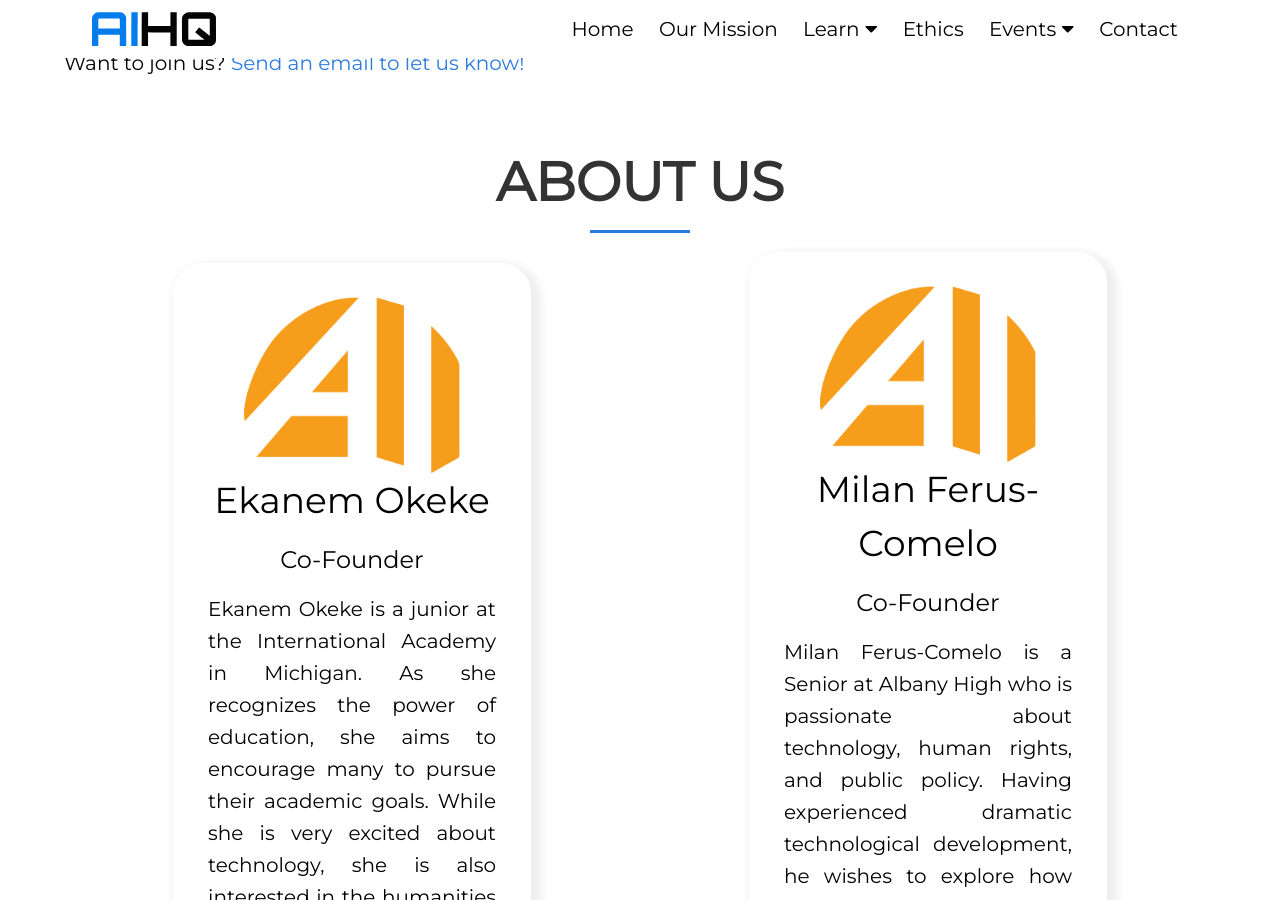
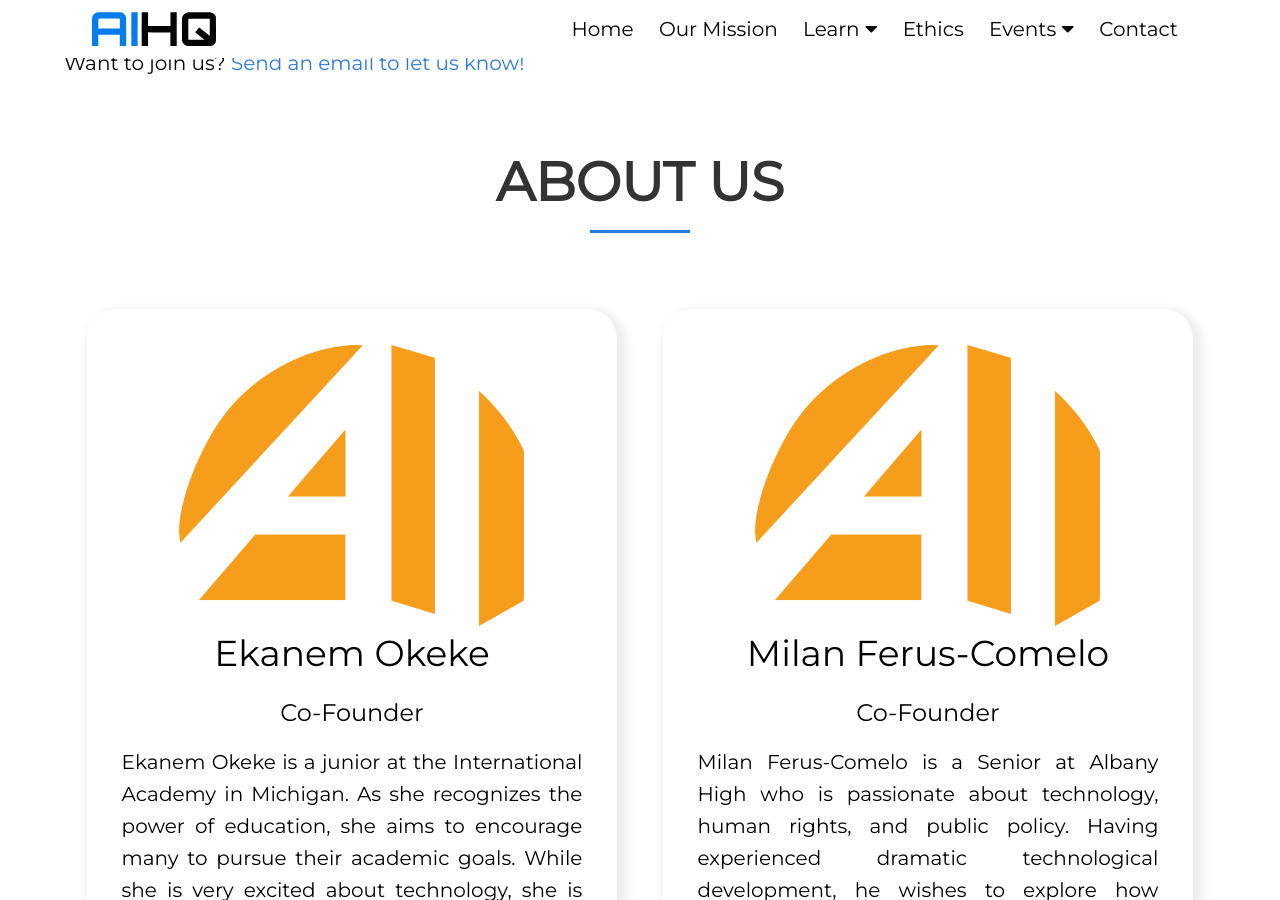
Before and after one commit to aihq/aihq-website, a Jekyll site: the page built from mission.html, in a window 1280 px wide and 900 px high, scrolled down 846 px. Built offline with Jekyll 4.4.1, drawn with Linux system fonts in a browser that asks for light colours; nearby versions of some CDN libraries.

Commit message:
Updated design of the Mission page

```diff
--- a/assets/css/main.scss
+++ b/assets/css/main.scss
@@ -308,11 +308,12 @@
     display: flex;
     align-items: center;
     justify-content: space-around;
+    margin-top: 7.5%;
 
     .team-member{
         padding: 3%;
         text-align: center;
-        width: 25%;
+        width: 40%;
 
         img {
             width: 75%;
@@ -329,9 +330,23 @@
             color: $grey-color
         }
 
-        i {
-            margin-right: 2.5%;
+        .socials {
+            display: flex;
+            flex-direction: row;
+            justify-content: space-around;
+            align-items: center;
+
+            a {
+                display: flex;
+                justify-content: center;
+                align-items: center;
+
+                i {
+                    margin-right: 10%;
+                }
+            }
         }
+
     }
 }
 
--- a/mission.html
+++ b/mission.html
@@ -22,10 +22,12 @@
                 <h5>Co-Founder</h5>
                 <p>Ekanem Okeke is a junior at the International Academy in Michigan. As she recognizes the power of education, she aims to encourage many to pursue their academic goals. While she is very excited about technology, she is also interested in the humanities and ethics.</p>
                 <hr>
+                <div class="socials">
                     <a href="mailto:ekanem@ai-hq.org">
                         <i class="fas fa-envelope"></i>
                         Mail
                     </a>
+                </div>
             </div>
             <div class="team-member fancy-card">
                 <img src="{{ '/assets/img/ai4all-logo.png' | relative_url }}" class="avatar" alt="Milan Ferus-Comelo">
@@ -33,10 +35,16 @@
                 <h5>Co-Founder</h5>
                 <p>Milan Ferus-Comelo is a Senior at Albany High who is passionate about technology, human rights, and public policy. Having experienced dramatic technological development, he wishes to explore how society is affected by technology. </p>
                 <hr>
+                <div class="socials">
                     <a href="mailto:milan@ai-hq.org">
                         <i class="fas fa-envelope"></i>
                         Mail
                     </a>
+                    <a href="https://www.linkedin.com/in/milanfc/">
+                        <i class="fab fa-linkedin"></i>
+                        LinkedIn
+                    </a>
+                </div>
             </div>
         </div>
     </div>
```
Lines whose indentation alone changed are shown as unchanged.
